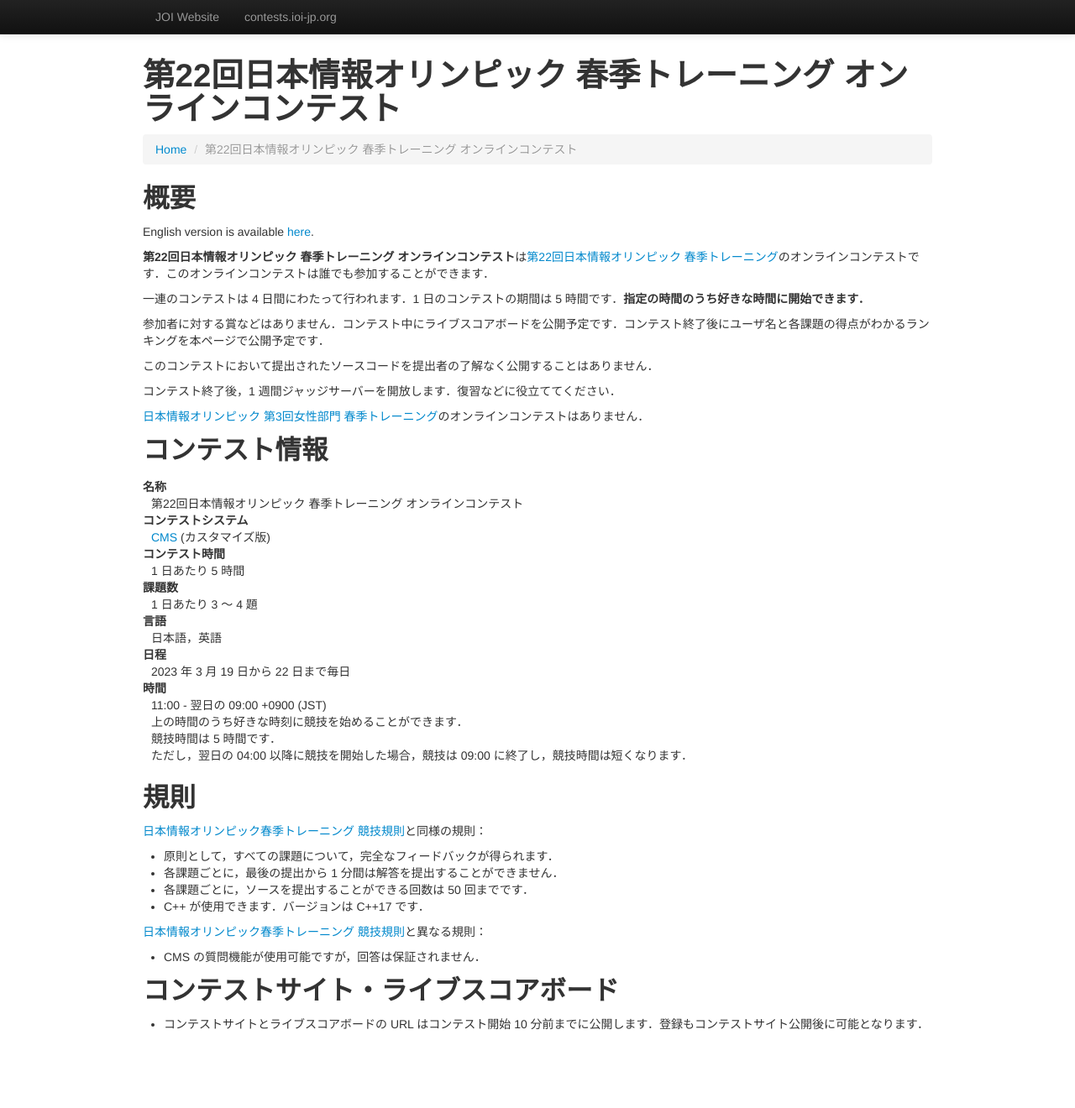
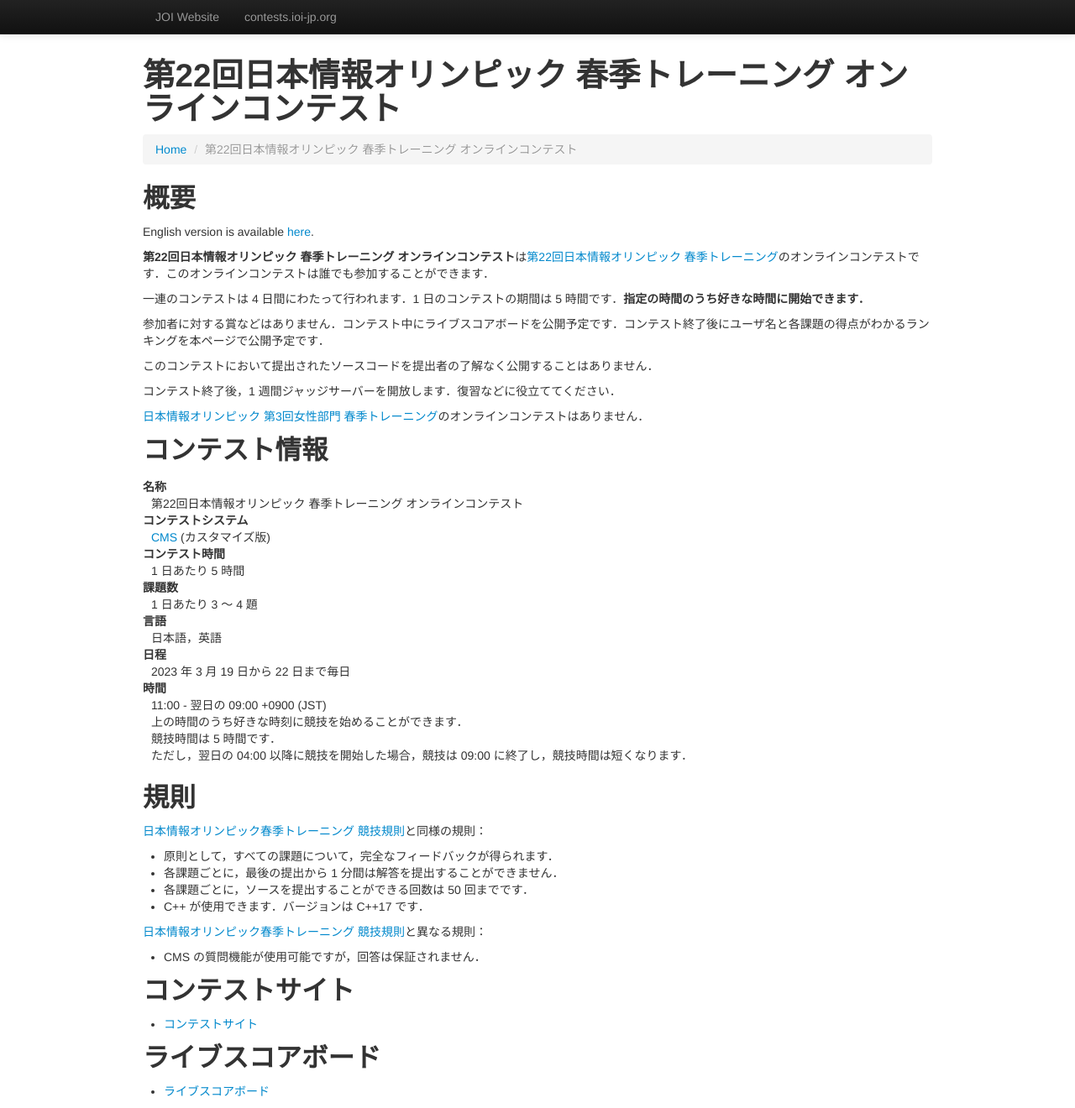
Before and after one commit to jcioi/joi-contests-site, a Jekyll site: the page built from joi-sp-2023/index.md, in a window 1280 px wide and 1320 px high. Shown: the whole window at 84% size. Built offline with Jekyll 4.4.1, drawn with Linux system fonts in a browser that asks for light colours.

```diff
--- a/joi-sp-2023/index.md
+++ b/joi-sp-2023/index.md
@@ -65,6 +65,10 @@ English version is available [here](./index-en.html).
 
 - CMS の質問機能が使用可能ですが，回答は保証されません．
 
-## コンテストサイト・ライブスコアボード
+## コンテストサイト
 
-- コンテストサイトとライブスコアボードの URL はコンテスト開始 10 分前までに公開します．登録もコンテストサイト公開後に可能となります．
+- [コンテストサイト](https://cms.ioi-jp.org)
+
+## ライブスコアボード
+
+- [ライブスコアボード](https://ranking.cms.ioi-jp.org)
```
Also changed, not shown: joi-sp-2023/index-en.md (+5 -1 lines).
